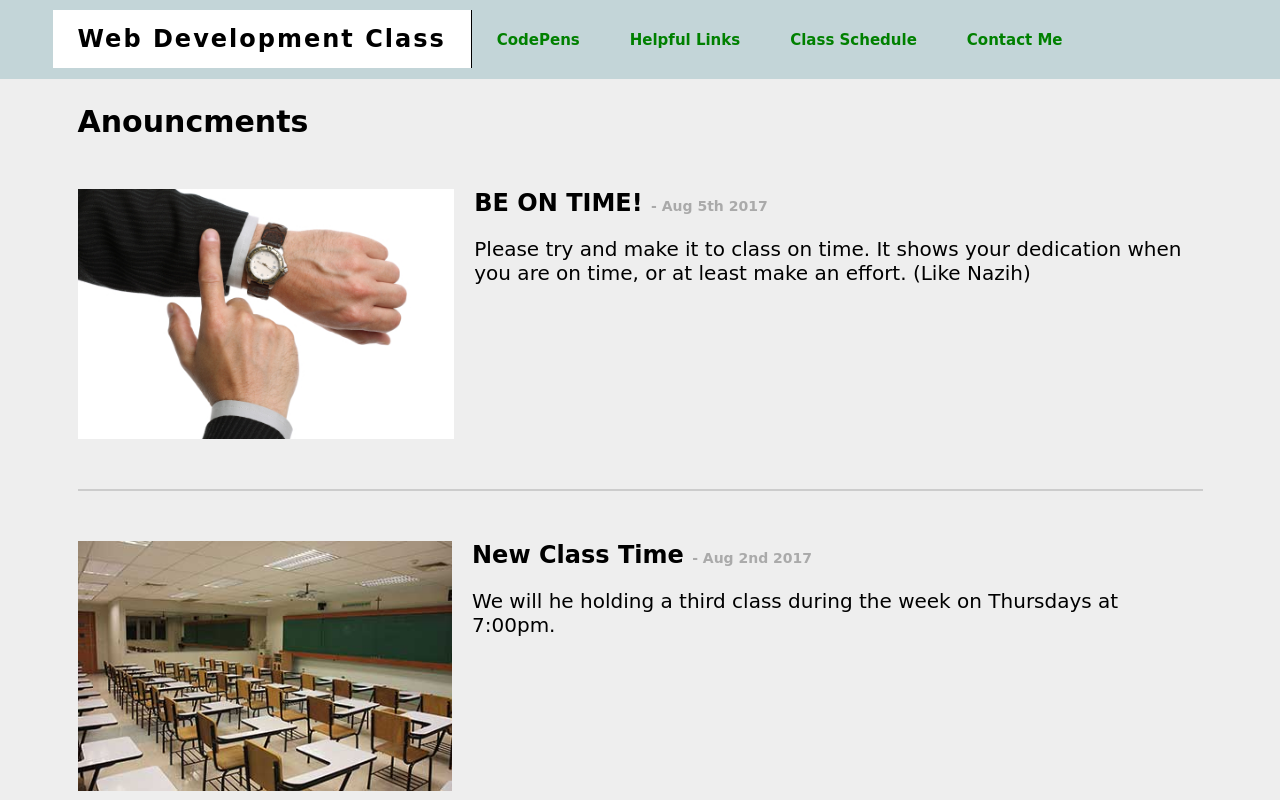
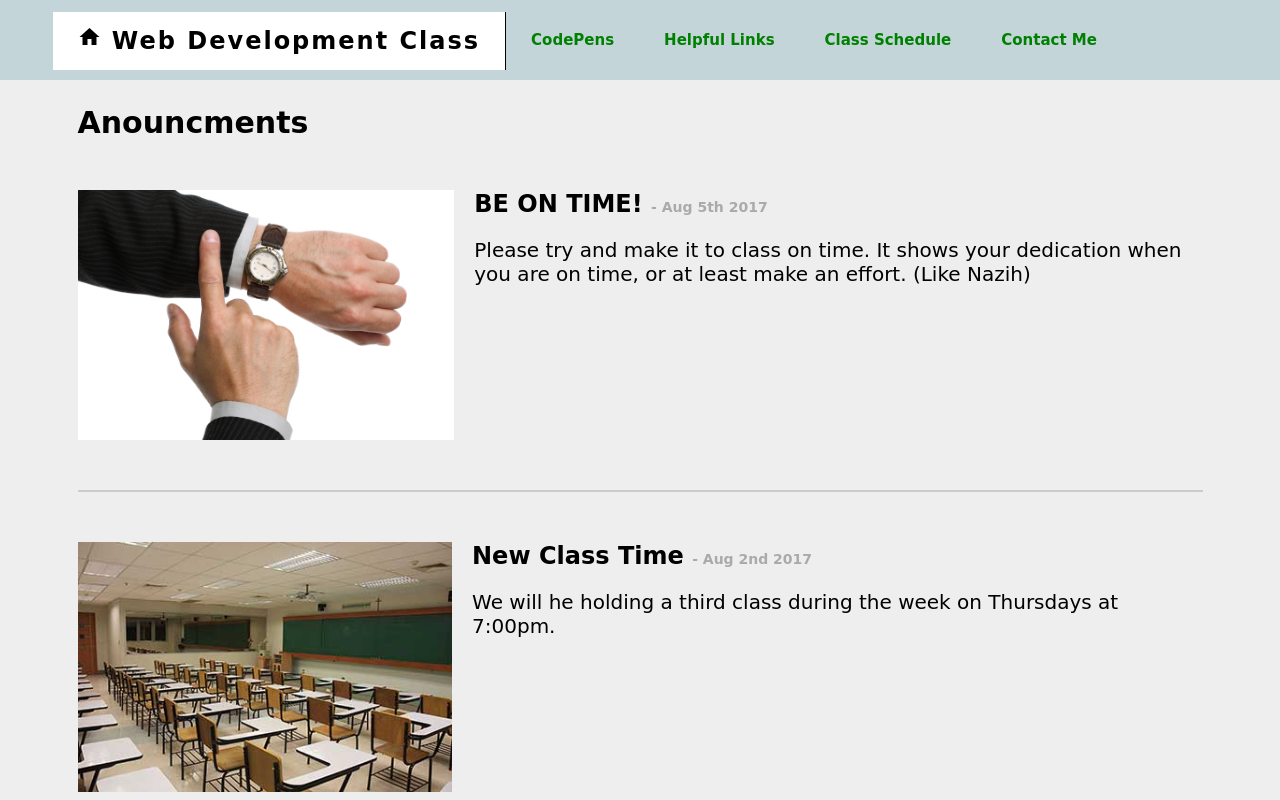
Before and after one commit to amir5000/Test-Web-Class-Site, a plain HTML site: page index.html in a window 1280 px wide. Shown: the top 800 px of the page. Drawn offline with Linux system fonts and the light colour scheme.

Commit message:
added icons

```diff
--- a/index.html
+++ b/index.html
@@ -3,12 +3,13 @@
 <head>
   <title>Web Development Class</title>
   <link href="css/style.css" type="text/css" rel="stylesheet"></link>
+  <link rel="stylesheet" href="https://fonts.googleapis.com/icon?family=Material+Icons">
 </head>
 
 <body>
   <header>
     <nav>
-      <h1><a class="active" href="index.html">Web Development Class</a></h1>
+      <h1><a class="active" href="index.html"><i class="material-icons">home</i> Web Development Class</a></h1>
       <ul>
         <li><a href="code-pens.html">CodePens</a></li>
         <li><a href="helpful-links.html">Helpful Links</a></li>
```
